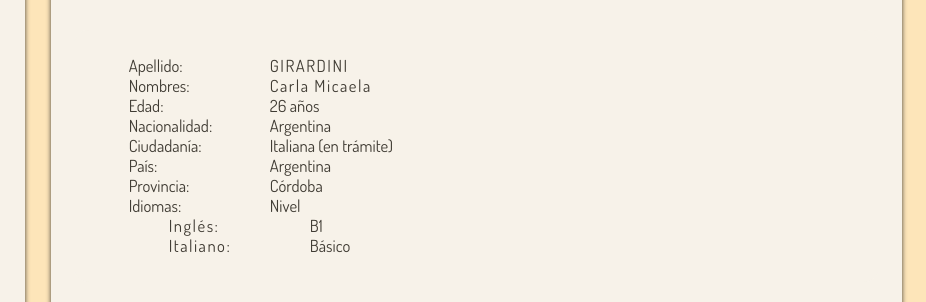
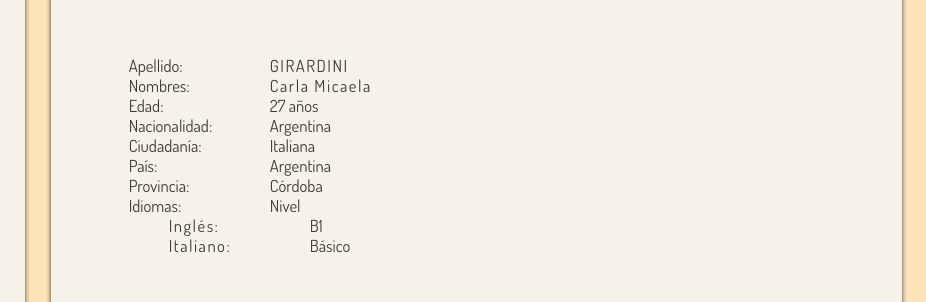
Before and after one commit to CarlaGirardini/Acamica-DWFS, a plain HTML site: page index.html in a window 1280 px wide. Shown: the part 304-606 px from the top of the page, 354-1280 px from the left. Drawn offline with Linux system fonts and the light colour scheme.

Commit message:
20200521 Modified

```diff
--- a/index.html
+++ b/index.html
@@ -60,9 +60,9 @@
                 <ul>
                     <li><strong>GIRARDINI</strong></li>
                     <li><strong>Carla Micaela</strong></li>
-                    <li>26 años</li>
+                    <li>27 años</li>
                     <li>Argentina</li>
-                    <li>Italiana (en trámite)</li>
+                    <li>Italiana</li>
                     <li>Argentina</li>
                     <li>Córdoba</li>
                     <li>Nivel
```
